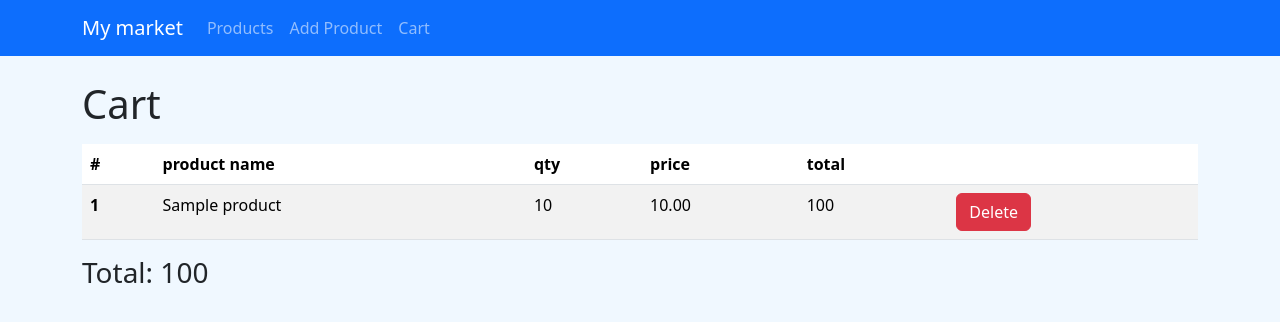
After one commit to k2Raven/shop_project, a Django app: page /cart/ in a window 1280 px wide. The commit adds this page. Shown: the top 322 px of the page. Run offline with Django 5.2, Linux system fonts and the light colour scheme; tables that the repository leaves empty hold one stand-in row (values such as "Sample post").

Commit message:
реализовал второй этап из лабы 60

```diff
--- a/webapp/models/__init__.py
+++ b/webapp/models/__init__.py
@@ -1,2 +1,3 @@
 from webapp.models.product import Product
 from webapp.models.category import Category
+from webapp.models.cart import Cart
--- /dev/null
+++ b/webapp/models/cart.py
@@ -0,0 +1,8 @@
+from django.db import models
+
+class Cart(models.Model):
+    product = models.ForeignKey('webapp.Product', on_delete=models.CASCADE, related_name='carts', verbose_name='Товар')
+    qty = models.PositiveIntegerField(verbose_name='Количество', default=1)
+
+    # def get_total(self):
+    #     return self.product.price * self.qty
--- a/webapp/templates/base.html
+++ b/webapp/templates/base.html
@@ -20,7 +20,7 @@
       <div class="navbar-nav">
         <a class="nav-link" href="{% url 'product_list' %}">Products</a>
         <a class="nav-link" href="{% url 'product_add' %}">Add Product</a>
-{#        <a class="nav-link" href="{% url 'category_add' %}">Add Category</a>#}
+        <a class="nav-link" href="{% url 'cart' %}">Cart</a>
       </div>
     </div>
   </div>
--- /dev/null
+++ b/webapp/templates/cart/index.html
@@ -0,0 +1,39 @@
+{% extends 'base.html' %}
+
+{% block title %}Cart{% endblock %}
+
+{% block content %}
+    <h1>Cart</h1>
+    <div class="my-3">
+        {% if products_in_cart.count %}
+            <table class="table table-striped">
+                <thead>
+                <tr>
+                    <th scope="col">#</th>
+                    <th scope="col">product name</th>
+                    <th scope="col">qty</th>
+                    <th scope="col">price</th>
+                    <th scope="col">total</th>
+                    <th scope="col"></th>
+                </tr>
+                </thead>
+                <tbody>
+                {% for product_cart in products_in_cart %}
+                    <tr>
+                        <th scope="row">{{ forloop.counter }}</th>
+                        <td>{{ product_cart.product.title }}</td>
+                        <td>{{ product_cart.qty }}</td>
+                        <td>{{ product_cart.product.price }}</td>
+                        <td>{{ product_cart.total }}</td>
+{#                        <td>{{ product_cart.get_total }}</td>#}
+                        <td><a href="{% url 'cart_delete_product' product_cart.pk %}" class="btn btn-danger">Delete</a></td>
+                    </tr>
+                {% endfor %}
+                </tbody>
+            </table>
+            <h3>Total: {{ all_total }}</h3>
+        {% else %}
+            <p>Cart is empty</p>
+        {% endif %}
+    </div>
+{% endblock %}
--- a/webapp/templates/product/product_detail.html
+++ b/webapp/templates/product/product_detail.html
@@ -20,6 +20,8 @@
                             class="text-body-secondary">{{ product.created_at }}</small></p>
                     <a class="btn btn-primary" href="{% url 'product_update' product.pk %}" role="button">Edit</a>
                     <a class="btn btn-primary" href="{% url 'product_delete' product.pk %}" role="button">Delete</a>
+                    <a class="btn btn-primary" href="{% url 'product_add_to_cart' product.pk %}" role="button">Add to
+                        Cart</a>
                 </div>
             </div>
         </div>
--- a/webapp/templates/product/product_list.html
+++ b/webapp/templates/product/product_list.html
@@ -23,6 +23,7 @@
                                 <a class="btn btn-primary" href="{% url 'product_detail' product.pk %}" role="button">see more >>></a>
                                 <a class="btn btn-primary" href="{% url 'product_update' product.pk %}" role="button">Edit</a>
                                 <a class="btn btn-primary" href="{% url 'product_delete' product.pk %}" role="button">Delete</a>
+                                <a class="btn btn-primary" href="{% url 'product_add_to_cart' product.pk %}" role="button">Add to Cart</a>
                             </div>
                         </div>
                     </div>
--- a/webapp/urls.py
+++ b/webapp/urls.py
@@ -1,14 +1,18 @@
 from django.urls import path
-from webapp.views import ProductListView, ProductDetailView, ProductCreateView, ProductUpdateView, ProductDeleteView
+from webapp.views import ProductListView, ProductDetailView, ProductCreateView, ProductUpdateView, ProductDeleteView, \
+    AddProductToCartView, CartView, DeleteProductFromCartView
 
 urlpatterns = [
     path('', ProductListView.as_view(), name='main'),
-    path('products/',  ProductListView.as_view(), name='product_list'),
+    path('products/', ProductListView.as_view(), name='product_list'),
     path('products/add/', ProductCreateView.as_view(), name='product_add'),
 
     path('products/<int:pk>/', ProductDetailView.as_view(), name='product_detail'),
     path('products/<int:pk>/update/', ProductUpdateView.as_view(), name='product_update'),
     path('products/<int:pk>/delete/', ProductDeleteView.as_view(), name='product_delete'),
+    path('products/<int:pk>/add_to_cart', AddProductToCartView.as_view(), name='product_add_to_cart'),
+    path('cart/', CartView.as_view(), name='cart'),
+    path('cart/<int:pk>/delete/', DeleteProductFromCartView.as_view(), name='cart_delete_product'),
 
     # path('categories/add/', ProductCreateView.as_view(), name='category_add'),
 
--- a/webapp/views/__init__.py
+++ b/webapp/views/__init__.py
@@ -1 +1,3 @@
-from webapp.views.product import ProductListView, ProductDetailView, ProductCreateView, ProductUpdateView, ProductDeleteView
+from webapp.views.product import ProductListView, ProductDetailView, ProductCreateView, ProductUpdateView, \
+    ProductDeleteView
+from webapp.views.cart import AddProductToCartView, CartView, DeleteProductFromCartView
--- /dev/null
+++ b/webapp/views/cart.py
@@ -0,0 +1,38 @@
+from django.shortcuts import get_object_or_404, redirect
+from django.db.models import F, Sum
+from django.views.generic import View, ListView
+
+from webapp.models import Product, Cart
+
+class AddProductToCartView(View):
+    def get(self, request, *args, **kwargs):
+        product = get_object_or_404(Product, pk=kwargs.get('pk'))
+        if product.balance > 0:
+            cart, created = Cart.objects.get_or_create(product=product)
+            if not created and cart.qty < product.balance:
+                cart.qty += 1
+                cart.save()
+
+        return redirect('product_list')
+
+
+class CartView(ListView):
+    model = Cart
+    template_name = 'cart/index.html'
+    context_object_name = 'products_in_cart'
+
+    def get_queryset(self):
+        queryset = super().get_queryset()
+        queryset = queryset.annotate(total=F('product__price') * F('qty'))
+        return queryset
+
+    def get_context_data(self, **kwargs):
+        context = super().get_context_data(**kwargs)
+        context['all_total'] = self.get_queryset().aggregate(Sum('total'))['total__sum']
+        return context
+
+class DeleteProductFromCartView(View):
+    def get(self, request, *args, **kwargs):
+        cart = get_object_or_404(Cart, pk=kwargs.get('pk'))
+        cart.delete()
+        return redirect('cart')
```
Also changed, not shown: webapp/migrations/0003_cart.py (added).
